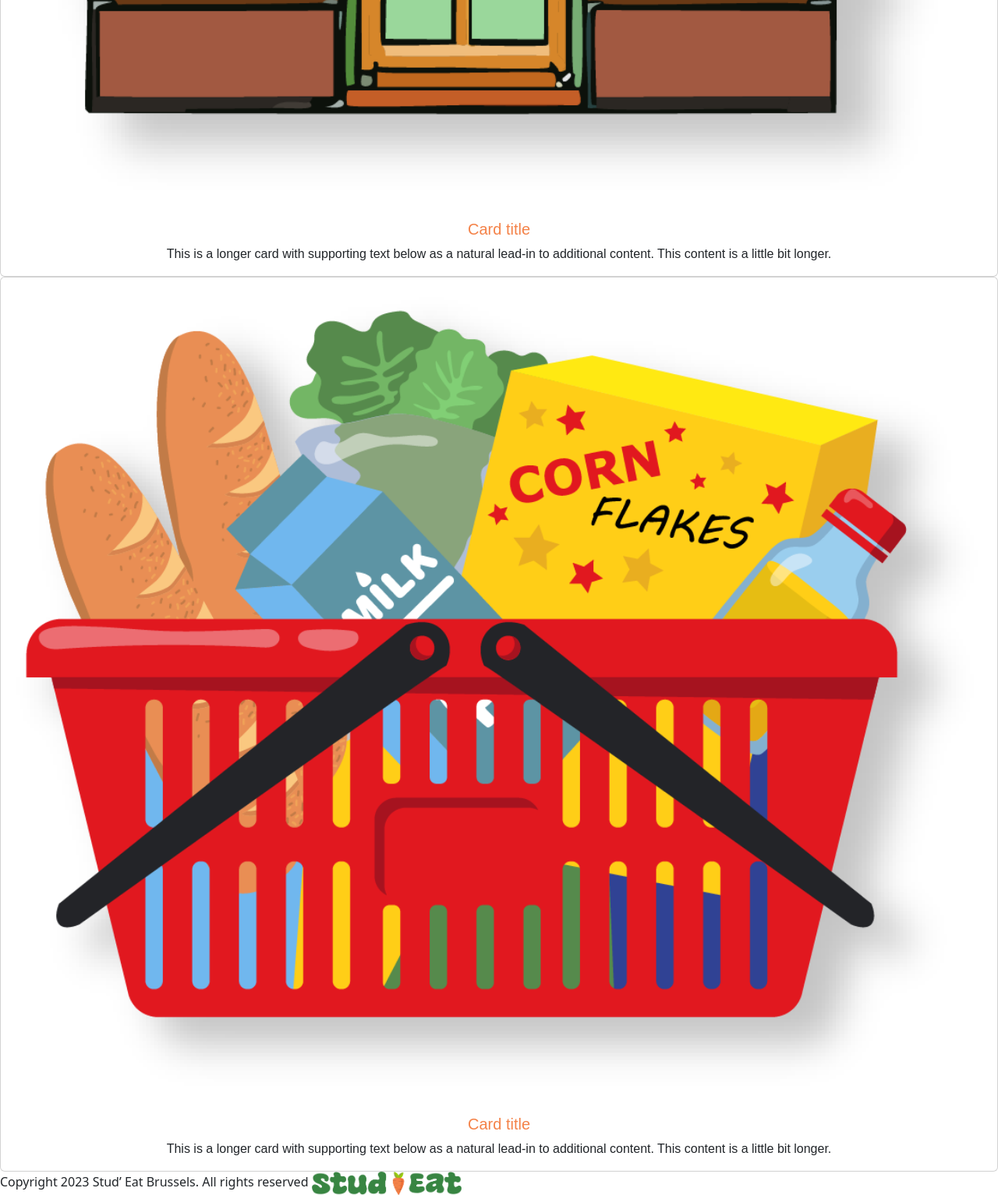
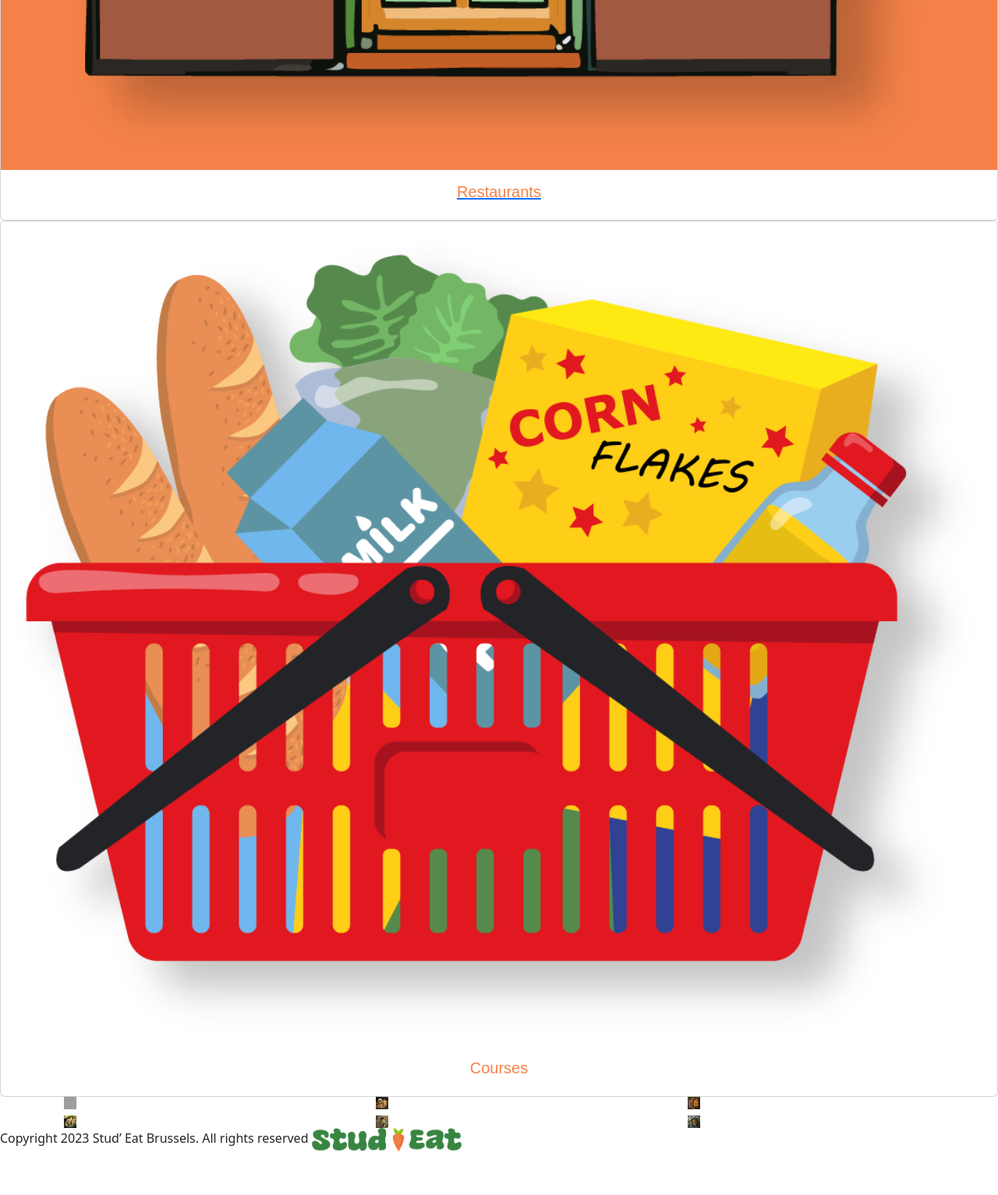
Before and after one commit to BryanGdss/projet2-studeat, a PHP site: page /commande.html in a window 1280 px wide. Shown: the part 4320-5853 px from the top of the page at 78% size. After the commit the page ends 5797 px from the top, so only its background shows below. Run offline with PHP 8.4, Linux system fonts and the light colour scheme; grey boxes are pictures that could not be loaded.

Commit message:
Suite de la page commande
J'ai continué la page commande afin d'y ajouté les choix en fonction des restrictions alimentaires et j'a essayé de faire les choix de restaurant

```diff
--- a/commande.html
+++ b/commande.html
@@ -33,67 +33,62 @@
             <div class="row row-cols-5 g-3"></div>
               <div class="col">
                 <div class="card">
-                  <img src="images/vegetarien.png" class="card-img-top"
+                  <a href="">≈<img src="images/vegetarien.png" class="card-img-top"
                     alt="Los Angeles Skyscrapers" />
                   <div class="card-body">
-                    <h5 class="card-title">Card title</h5>
-                    <p class="card-text">This is a longer card with supporting text below as a natural lead-in to
-                      additional content.</p>
+                    <h5 class="card-title">Végétariens</h5>
+                  </a>
                   </div>
                 </div>
               </div>
               <div class="col">
                 <div class="card">
-                  <img src="images/halal.png" class="card-img-top"
-                    alt="Skyscrapers" />
+                  <a href=""><img src="images/halal.png" class="card-img-top" alt="L'image ne s'affiche pas" />
                   <div class="card-body">
-                    <h5 class="card-title">Card title</h5>
-                    <p class="card-text">
-                      This is a longer card with supporting text below as a natural lead-in to
-                      additional content.
-                    </p>
+                    <h5 class="card-title">Halal</h5>
+                  </a>
                   </div>
                 </div>
               </div>
               <div class="col">
                 <div class="card">
-                  <img src="images/fastfood.png" class="card-img-top"
+                <a href=""></a><img src="images/fastfood.png" class="card-img-top"
                     alt="Skyscrapers" />
                   <div class="card-body">
-                    <h5 class="card-title">Card title</h5>
-                    <p class="card-text">
-                      This is a longer card with supporting text below as a natural lead-in to
-                      additional content. This content is a little bit longer.
-                    </p>
+                    <h5 class="card-title">Fast-foods</h5>
+                  </a>
                   </div>
                 </div>
               </div>
               <div class="col">
                 <div class="card">
-                  <img src="images/restaurant.png" class="card-img-top"
+                 <a href=""><img src="images/restaurant.png" class="card-img-top"
                     alt="Skyscrapers" />
                   <div class="card-body">
-                    <h5 class="card-title">Card title</h5>
-                    <p class="card-text">
-                      This is a longer card with supporting text below as a natural lead-in to
-                      additional content. This content is a little bit longer.
-                    </p>
+                    <h5 class="card-title">Restaurants</h5>
+                  </a>
                   </div>
                 </div>
               </div>
               <div class="col">
                 <div class="card">
-                  <img src="images/courses.png" class="card-img-top"
+                 <a href=""></a> <img src="images/courses.png" class="card-img-top"
                     alt="Palm Springs Road" />
                   <div class="card-body">
-                    <h5 class="card-title">Card title</h5>
-                    <p class="card-text">
-                      This is a longer card with supporting text below as a natural lead-in to
-                      additional content. This content is a little bit longer.
-                    </p>
+                    <h5 class="card-title">Courses</h5>
+                  </a>
                   </div>
                 </div>
               </div>
+            </div>
+
+            <div class="container">
+              <img class="Image-1" src="images/Image 1.png" alt="">
+              <img class="Image-2" src="images/Image 2.png" alt="">
+              <img class="Image-3" src="images/Image 3.png" alt="">
+              <img class="Image-4" src="images/Image 4.png" alt="">
+              <img class="Image-5" src="images/Image 5.png" alt="">
+              <img class="Image-6" src="images/Image 6.png" alt="">
             </div>
 
 
@@ -103,11 +98,7 @@
 
 
 
-
             <footer>
-
-
-
                 <span>Copyright     2023 Stud’ Eat Brussels. All rights reserved</span>
                 <img class="footerimg" src="images/logo.png" alt="logo" width="15%%" height="15%%">
                 </footer>
--- a/styles/style.css
+++ b/styles/style.css
@@ -18,6 +18,7 @@
 .card{
 text-align: center;
 font-family: Arial, Helvetica, sans-serif;
+
 }
 
 .card a {
@@ -92,3 +93,41 @@
 text-align: left;
 
 }
+.container {
+    display: grid;
+    grid-template-columns: 1.5fr 0.4fr 1.5fr 0.4fr 1.5fr;
+    grid-template-rows: 1fr 0.5fr 1fr;
+    gap: 0px 0px;
+    grid-template-areas:
+      "Image-1 . Image-2 . Image-3"
+      ". . . . ."
+      "Image-4 . Image-5 . Image-6";
+  }
+
+  .Image-1 { grid-area: Image-1;
+    height: 1rem;
+    width: 1rem;
+
+}
+
+  .Image-2 { grid-area: Image-2;
+    height: 1rem;
+    width: 1rem;
+}
+
+  .Image-3 { grid-area: Image-3;
+    height: 1rem;
+    width: 1rem;
+}
+
+  .Image-4 { grid-area: Image-4;
+    height: 1rem;
+    width: 1rem;}
+
+  .Image-5 { grid-area: Image-5;
+    height: 1rem;
+    width: 1rem;}
+
+  .Image-6 { grid-area: Image-6;
+    height: 1rem;
+    width: 1rem;}
```
Also changed, not shown: images/Image 2.png (added), images/Image 3.png (added), images/Image 4.png (added), images/Image 5.png (added), images/Image 6.png (added), 2 other files.
